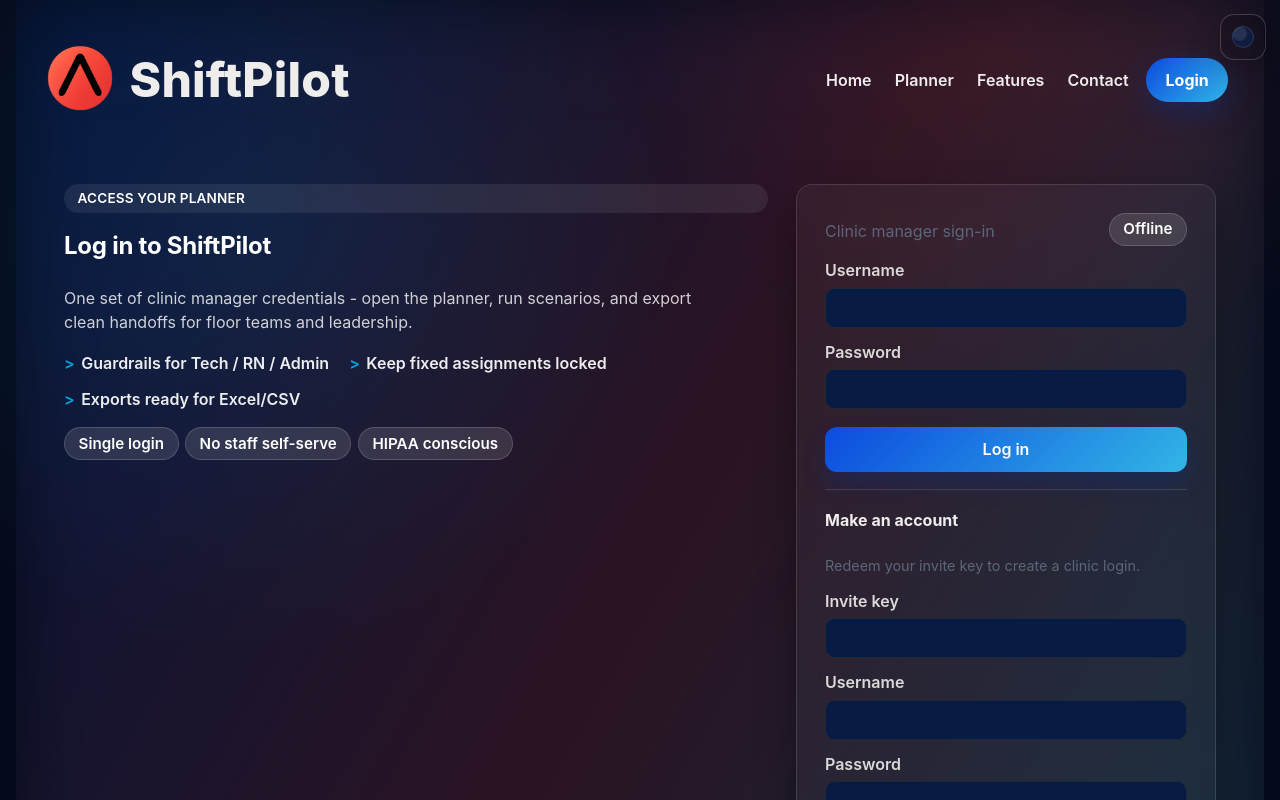
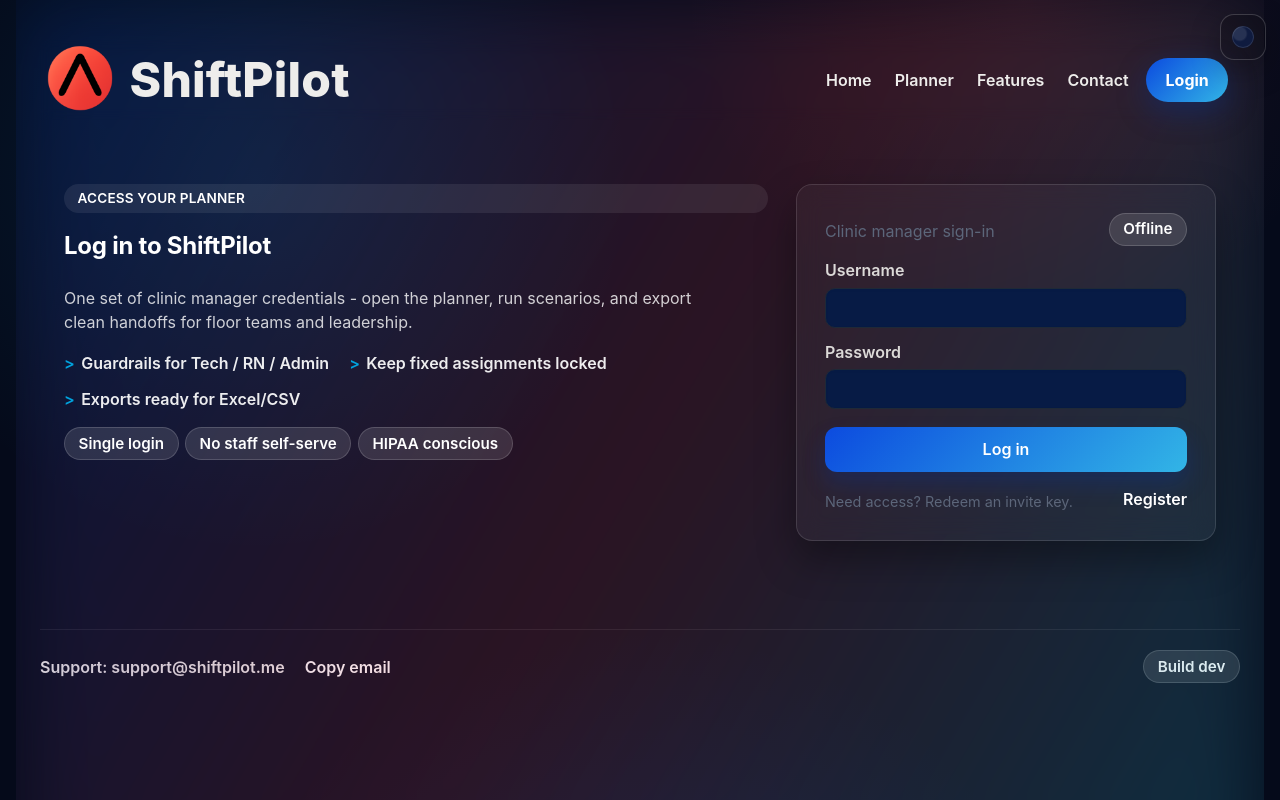
Before and after one commit to Coadjuvant/ShiftPilot, a React (Vite) app in the folder frontend/: page /login in a window 1280 px wide. Shown: the top 800 px of the page. Built offline with nearby package versions, Linux system fonts and the light colour scheme; no server answers.

Commit message:
Auth box toggle

```diff
--- a/frontend/src/pages/Login.tsx
+++ b/frontend/src/pages/Login.tsx
@@ -10,6 +10,7 @@
   const [online, setOnline] = useState<"checking" | "ok" | "down">("checking");
   const [loginSuccess, setLoginSuccess] = useState(false);
   const [statusTone, setStatusTone] = useState<"default" | "success" | "error">("default");
+  const [authMode, setAuthMode] = useState<"login" | "signup">("login");
   const [inviteToken, setInviteToken] = useState("");
   const [newUsername, setNewUsername] = useState("");
   const [newPassword, setNewPassword] = useState("");
@@ -54,6 +55,15 @@
     } finally {
       setIsSubmitting(false);
     }
+  };
+
+  const switchMode = (mode: "login" | "signup") => {
+    setAuthMode(mode);
+    setStatus("");
+    setStatusTone("default");
+    setSignupStatus("");
+    setSignupTone("default");
+    setLoginSuccess(false);
   };
 
   const handleLogout = () => {
@@ -118,13 +128,15 @@
 
         <div className="auth-card">
           <div className="auth-card-head">
-            <p className="muted">Clinic manager sign-in</p>
+            <p className="muted">{authMode === "login" ? "Clinic manager sign-in" : "Create your clinic login"}</p>
             <div style={{ display: "flex", gap: "0.35rem", alignItems: "center", flexWrap: "wrap" }}>
               <span className={`pill ${online === "ok" ? "success" : "subtle"}`} title={onlineTitle}>
                 {onlineLabel}
               </span>
             </div>
           </div>
+          {authMode === "login" ? (
+            <>
               <form className="auth-form" onSubmit={handleLogin}>
                 <label className="field">
                   <span>Username</span>
@@ -158,7 +170,15 @@
                 </button>
                 {status && <p className={`status ${statusTone !== "default" ? statusTone : ""}`}>{status}</p>}
               </form>
-          <div className="auth-divider" role="presentation" />
+              <div className="auth-switch-row">
+                <span className="muted small-note">Need access? Redeem an invite key.</span>
+                <button type="button" className="secondary-link" onClick={() => switchMode("signup")}>
+                  Register
+                </button>
+              </div>
+            </>
+          ) : (
+            <>
               <form className="auth-form" onSubmit={handleSignup}>
                 <div className="auth-subhead">Make an account</div>
                 <p className="muted small-note">Redeem your invite key to create a clinic login.</p>
@@ -199,9 +219,18 @@
                 <button type="submit" disabled={isCreating}>
                   {isCreating ? "Creating account..." : "Create account"}
                 </button>
-            {signupStatus && <p className={`status ${signupTone !== "default" ? signupTone : ""}`}>{signupStatus}</p>}
+                {signupStatus && (
+                  <p className={`status ${signupTone !== "default" ? signupTone : ""}`}>{signupStatus}</p>
+                )}
               </form>
-          <p className="muted small-note">Need access? Ask your admin to share the clinic credentials.</p>
+              <div className="auth-switch-row">
+                <span className="muted small-note">Already have a login?</span>
+                <button type="button" className="secondary-link" onClick={() => switchMode("login")}>
+                  Back to login
+                </button>
+              </div>
+            </>
+          )}
         </div>
       </section>
     </main>
--- a/frontend/src/styles.css
+++ b/frontend/src/styles.css
@@ -1482,16 +1482,6 @@
   margin-top: 0.35rem;
 }
 
-.auth-divider {
-  height: 1px;
-  background: rgba(255, 255, 255, 0.12);
-  margin: 1.1rem 0;
-}
-
-.page-shell.light .auth-divider {
-  background: rgba(0, 51, 160, 0.12);
-}
-
 .auth-subhead {
   font-weight: 700;
   margin: 0 0 0.35rem;
@@ -1500,6 +1490,15 @@
 
 .page-shell.light .auth-subhead {
   color: var(--deep-blue);
+}
+
+.auth-switch-row {
+  display: flex;
+  align-items: center;
+  justify-content: space-between;
+  gap: 0.75rem;
+  margin-top: 0.85rem;
+  flex-wrap: wrap;
 }
 
 .field {
```
Lines whose indentation alone changed are shown as unchanged.
